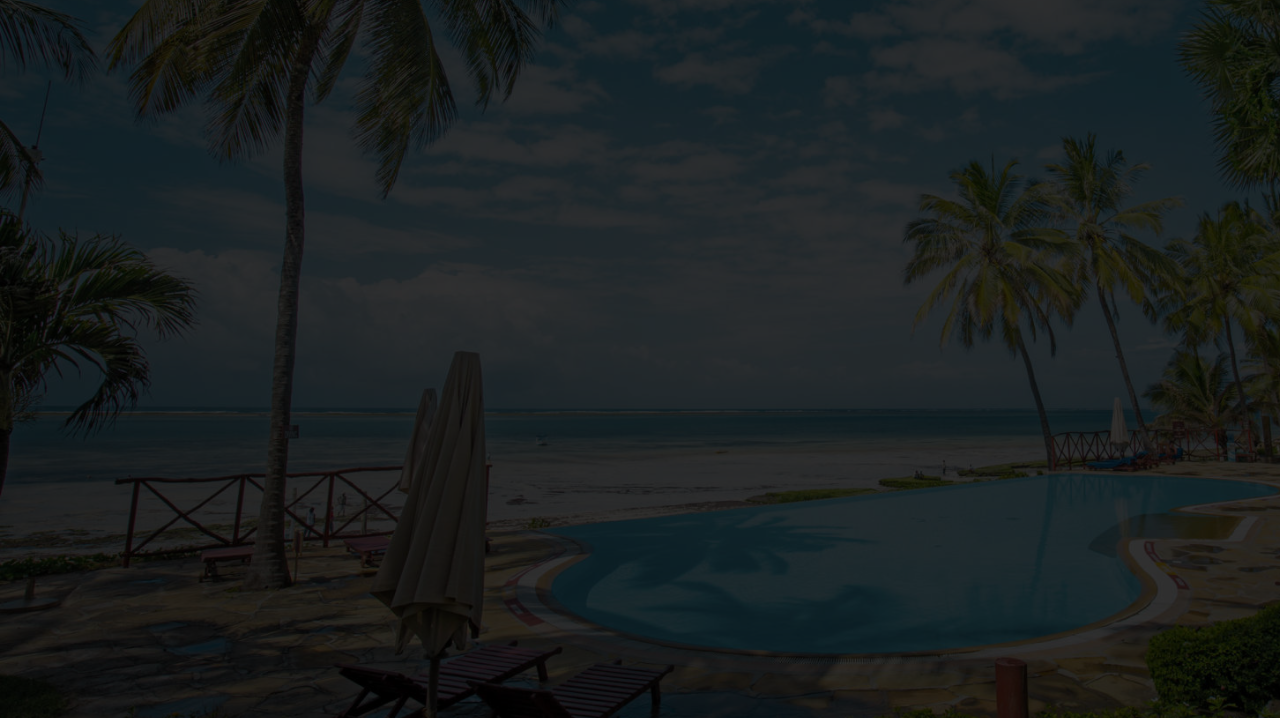
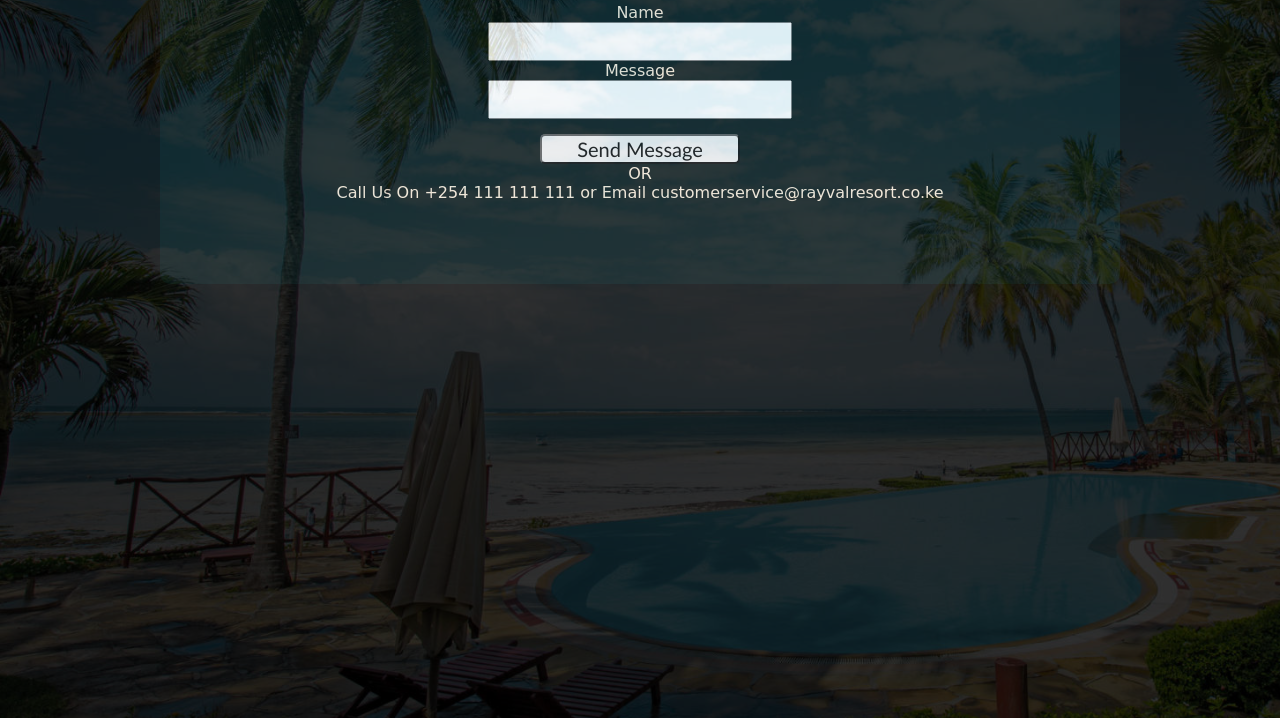
Before and after one commit to Andrew-1000/resort_web, a plain HTML site: page contact.html in a window 1280 px wide. Shown: the part 140-858 px from the top of the page. Drawn offline with Linux system fonts and the light colour scheme.

Commit message:
Update the contact.html file to provide for communication links

```diff
--- a/contact.html
+++ b/contact.html
@@ -13,6 +13,36 @@
   <div class="container">
     <div id="div2">
       <head> <h2 class="font">Contact Us</h2>
+        <div class="contact">
+          <p class="contact-head">Contact details</p>
+          <form action="#">
+            <div class="cont-div">
+              <label for="input-text" >Name</label>
+            </div>
+            <div class="cont-div">
+                <input type="text" size="30" height="30px">
+            </div>
+            <div class="cont-div">
+              <label for="input-text" >Message</label>
+            </div>
+            <div class="cont-div">
+                <input type="text" size="30" height="300px">
+            </div>
+            <div class="cont-div">
+              <input type="button" class="button" width = "30px" height = "5px" value = "Send Message">
+            </div>
+
+          </form>
+          <div class="cont-div">
+            <label for="input-text"> OR </label>
+          </div>
+          <div class="cont-div">
+            <label for="input-text"> Call Us On +254 111 111 111 or Email customerservice@rayvalresort.co.ke</label>
+          </div>
+
+
+
+        </div>
 
 
       </head>
--- a/css/style.css
+++ b/css/style.css
@@ -140,12 +140,30 @@
     border-radius: 5px;
     font-family: 'Trebuchet MS', 'Lucida Sans Unicode', 'Lucida Grande', 'Lucida Sans', Arial, sans-serif;
     font-size: 20px;
-    margin-top: 5px;
-    width: 100px;
+    margin-top: 15px;
+    width: 200px;
     height: 30px;
     justify-content: center;
     align-content: center;
-    margin-right: 300px;
+
 
   }
+  .contact  {
+    text-align: center;
+    margin-top: 10px;
+    width: 75%;
+    height: 300px;
+    border-radius: 10px;
+    color:antiquewhite;
+    background: rgba(1, 41, 41, 0.328);
+    margin-left: auto;
+    margin-right: auto;
+    margin: auto;
+    font-family: 'Calistoga', cursive;
+
+  }
+  input {
+    width: 300px;
+    height: 35px;
+  }
 }
```
